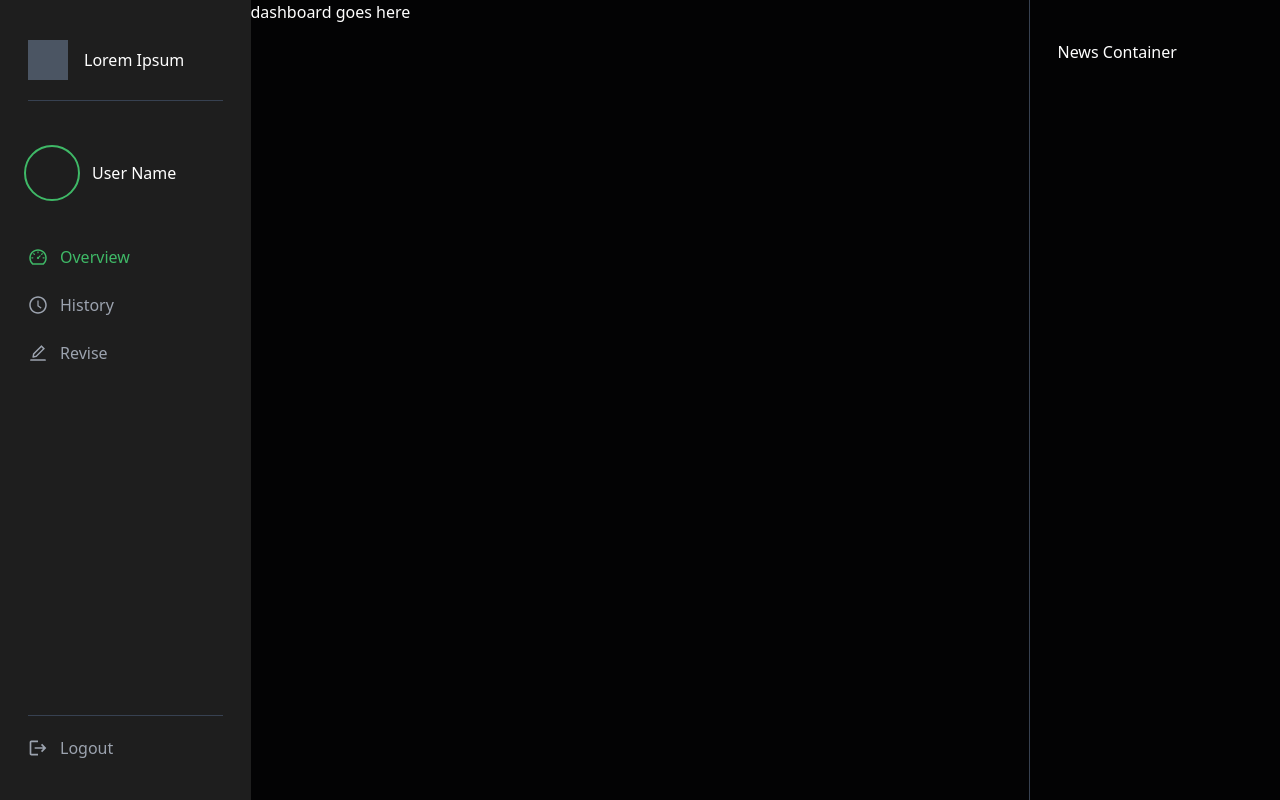
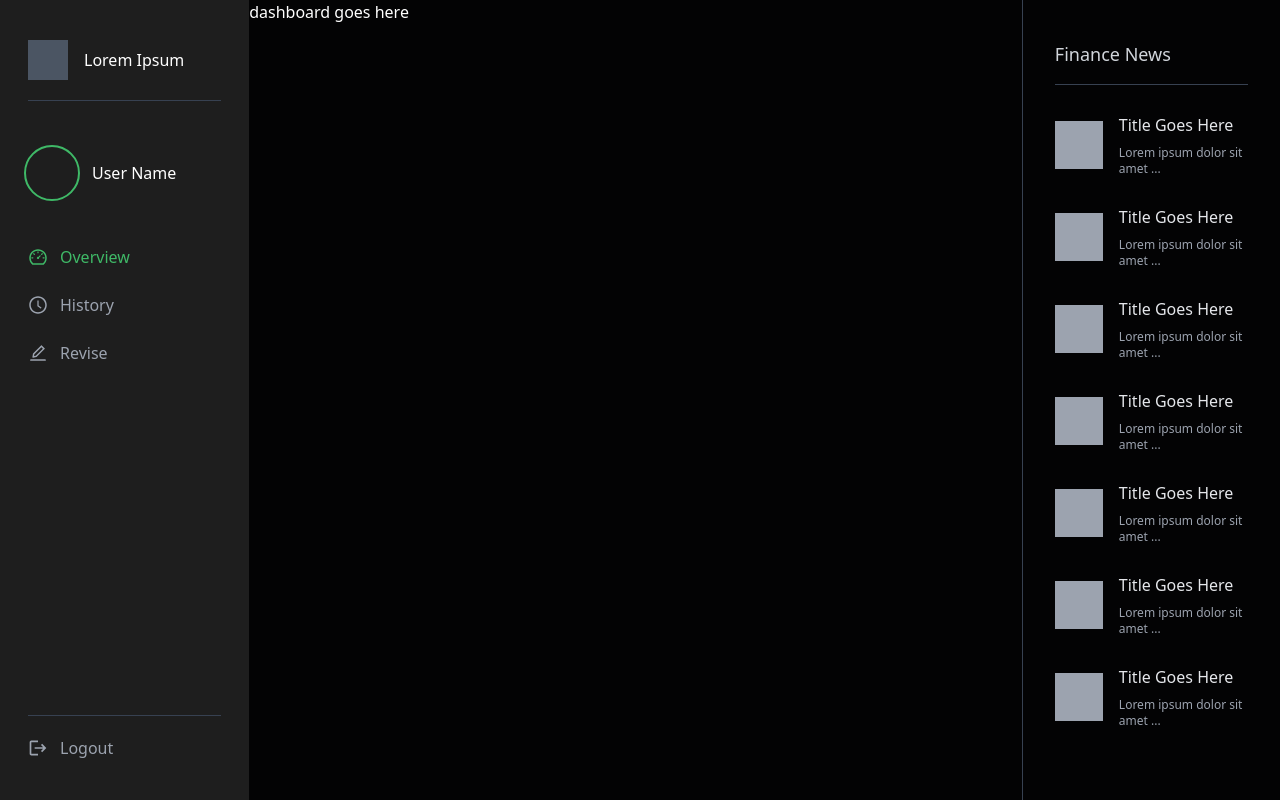
Before and after one commit to stanleyclaudius/financial-tracker, a React (Create React App) app in the folder client/: page / in a window 1280 px wide. Built offline with nearby package versions, Linux system fonts and the light colour scheme.

Commit message:
Create NewsContainer component

```diff
--- /dev/null
+++ b/client/src/components/general/NewsCard.tsx
@@ -0,0 +1,13 @@
+const NewsCard = () => {
+  return (
+    <div className='flex items-center gap-4 cursor-pointer mb-7 hover:underline'>
+      <div className='w-12 h-12 bg-gray-400 shrink-0'></div>
+      <div>
+        <h2 className='text-gray-200 mb-2'>Title Goes Here</h2>
+        <p className='text-xs text-gray-400'>Lorem ipsum dolor sit amet ...</p>
+      </div>
+    </div>
+  )
+}
+
+export default NewsCard
--- a/client/src/components/general/NewsContainer.tsx
+++ b/client/src/components/general/NewsContainer.tsx
@@ -1,7 +1,32 @@
+import NewsCard from './NewsCard'
+
 const NewsContainer = () => {
   return (
-    <div className='flex-1 bg-primary border-l border-gray-700 px-7 py-10'>
-      News Container
+    <div className='flex-1 bg-primary border-l border-gray-700 px-8 py-10'>
+      <h1 className='text-lg border-b border-gray-700 pb-4 mb-7 text-gray-300'>Finance News</h1>
+      <div className='max-h-[80vh] overflow-auto hide-scrollbar'>
+        <NewsCard />
+        <NewsCard />
+        <NewsCard />
+        <NewsCard />
+        <NewsCard />
+        <NewsCard />
+        <NewsCard />
+        <NewsCard />
+        <NewsCard />
+        <NewsCard />
+        <NewsCard />
+        <NewsCard />
+        <NewsCard />
+        <NewsCard />
+        <NewsCard />
+        <NewsCard />
+        <NewsCard />
+        <NewsCard />
+        <NewsCard />
+        <NewsCard />
+        <NewsCard />
+      </div>
     </div>
   )
 }
--- a/client/src/index.css
+++ b/client/src/index.css
@@ -1,3 +1,12 @@
 @tailwind base;
 @tailwind components;
 @tailwind utilities;
+
+.hide-scrollbar::-webkit-scrollbar {
+  display: none;
+}
+
+.hide-scrollbar {
+  -ms-overflow-style: none;
+  scrollbar-width: none;
+}
```
